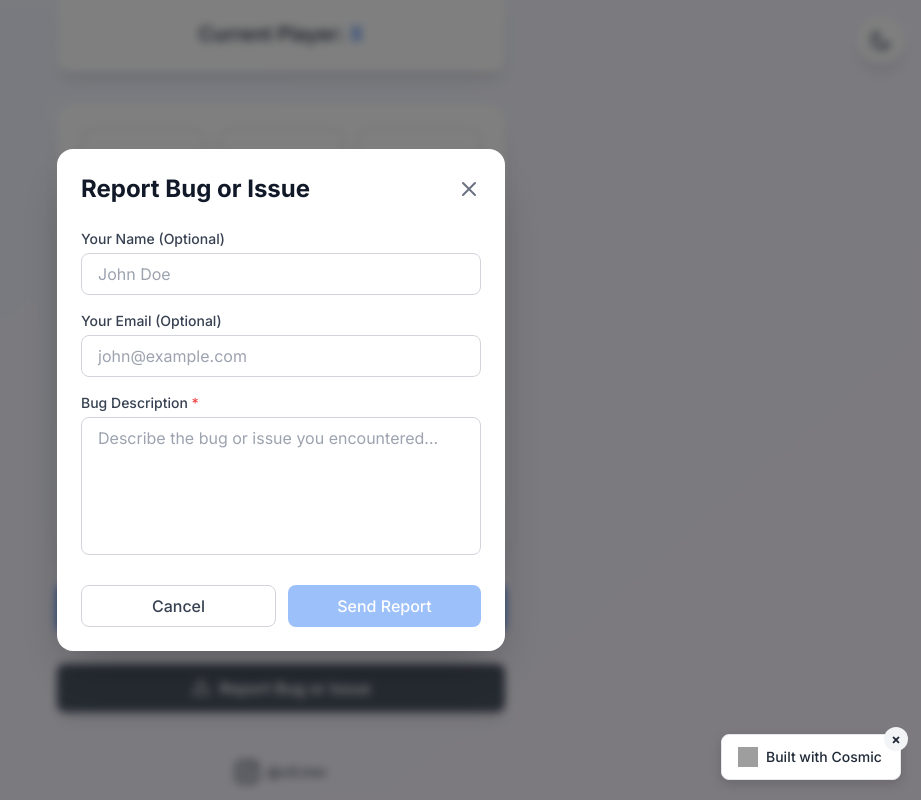
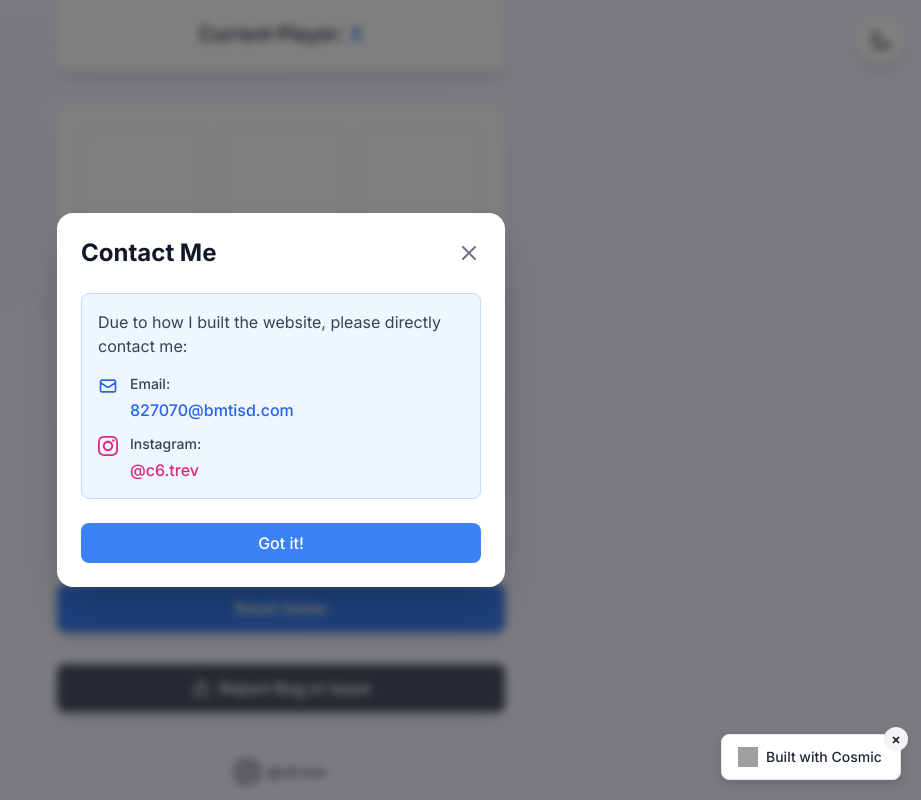
Before and after one commit to cosmic-community/tic-tac-toe-game-test, a Next.js app: page / in a window 1280 px wide. Both pictures are taken after a click on the button "Report Bug or Issue". Shown: the part 308-1108 px from the top of the page, without its empty margins (359-1280 px from the left). Built offline with nearby package versions, Linux system fonts and the light colour scheme; no server answers; grey boxes are pictures that could not be loaded.

Commit message:
Replace bug report form with contact information popup

```diff
--- a/components/BugReportModal.tsx
+++ b/components/BugReportModal.tsx
@@ -1,6 +1,4 @@
 'use client'
-
-import { useState } from 'react'
 
 interface BugReportModalProps {
   isOpen: boolean
@@ -8,61 +6,7 @@
 }
 
 export default function BugReportModal({ isOpen, onClose }: BugReportModalProps) {
-  const [formData, setFormData] = useState({
-    name: '',
-    email: '',
-    description: ''
-  })
-  const [isSubmitting, setIsSubmitting] = useState(false)
-  const [submitStatus, setSubmitStatus] = useState<'idle' | 'success' | 'error'>('idle')
-  const [errorMessage, setErrorMessage] = useState('')
-
   if (!isOpen) return null
-
-  const handleSubmit = async (e: React.FormEvent) => {
-    e.preventDefault()
-    setIsSubmitting(true)
-    setSubmitStatus('idle')
-    setErrorMessage('')
-
-    try {
-      const response = await fetch('/api/bug-report', {
-        method: 'POST',
-        headers: {
-          'Content-Type': 'application/json',
-        },
-        body: JSON.stringify(formData),
-      })
-
-      const data = await response.json()
-
-      if (!response.ok) {
-        throw new Error(data.error || 'Failed to send bug report')
-      }
-
-      setSubmitStatus('success')
-      setFormData({ name: '', email: '', description: '' })
-
-      // Auto close after success
-      setTimeout(() => {
-        onClose()
-        setSubmitStatus('idle')
-      }, 2000)
-    } catch (error) {
-      setSubmitStatus('error')
-      setErrorMessage(error instanceof Error ? error.message : 'Failed to send bug report')
-    } finally {
-      setIsSubmitting(false)
-    }
-  }
-
-  const handleClose = () => {
-    if (!isSubmitting) {
-      onClose()
-      setSubmitStatus('idle')
-      setErrorMessage('')
-    }
-  }
 
   return (
     <div className="fixed inset-0 z-50 flex items-center justify-center p-4 bg-black/50 backdrop-blur-sm">
@@ -70,12 +14,11 @@
         {/* Header */}
         <div className="flex items-center justify-between mb-6">
           <h2 className="text-2xl font-bold text-gray-900 dark:text-white">
-            Report Bug or Issue
+            Contact Me
           </h2>
           <button
-            onClick={handleClose}
-            disabled={isSubmitting}
-            className="text-gray-500 hover:text-gray-700 dark:text-gray-400 dark:hover:text-gray-200 transition-colors disabled:opacity-50"
+            onClick={onClose}
+            className="text-gray-500 hover:text-gray-700 dark:text-gray-400 dark:hover:text-gray-200 transition-colors"
             aria-label="Close modal"
           >
             <svg className="w-6 h-6" fill="none" stroke="currentColor" viewBox="0 0 24 24">
@@ -84,87 +27,58 @@
           </button>
         </div>
 
-        {/* Form */}
-        <form onSubmit={handleSubmit} className="space-y-4">
+        {/* Contact Information */}
+        <div className="space-y-6">
+          <div className="p-4 bg-blue-50 dark:bg-blue-900/30 border border-blue-200 dark:border-blue-800 rounded-lg">
+            <p className="text-gray-700 dark:text-gray-300 mb-4">
+              Due to how I built the website, please directly contact me:
+            </p>
+
+            <div className="space-y-3">
+              {/* Email */}
+              <div className="flex items-start gap-3">
+                <svg className="w-5 h-5 text-blue-600 dark:text-blue-400 mt-0.5 flex-shrink-0" fill="none" stroke="currentColor" viewBox="0 0 24 24">
+                  <path strokeLinecap="round" strokeLinejoin="round" strokeWidth={2} d="M3 8l7.89 5.26a2 2 0 002.22 0L21 8M5 19h14a2 2 0 002-2V7a2 2 0 00-2-2H5a2 2 0 00-2 2v10a2 2 0 002 2z" />
+                </svg>
                 <div>
-            <label htmlFor="name" className="block text-sm font-medium text-gray-700 dark:text-gray-300 mb-1">
-              Your Name (Optional)
-            </label>
-            <input
-              type="text"
-              id="name"
-              value={formData.name}
-              onChange={(e) => setFormData(prev => ({ ...prev, name: e.target.value }))}
-              className="w-full px-4 py-2 border border-gray-300 dark:border-gray-600 rounded-lg focus:ring-2 focus:ring-primary focus:border-transparent bg-white dark:bg-gray-700 text-gray-900 dark:text-white transition-colors"
-              placeholder="John Doe"
-            />
+                  <p className="text-sm font-medium text-gray-700 dark:text-gray-300 mb-1">Email:</p>
+                  <a
+                    href="mailto:827070@bmtisd.com"
+                    className="text-blue-600 dark:text-blue-400 hover:underline font-medium break-all"
+                  >
+                    827070@bmtisd.com
+                  </a>
+                </div>
               </div>
 
+              {/* Instagram */}
+              <div className="flex items-start gap-3">
+                <svg className="w-5 h-5 text-pink-600 dark:text-pink-400 mt-0.5 flex-shrink-0" fill="currentColor" viewBox="0 0 24 24">
+                  <path d="M12 2.163c3.204 0 3.584.012 4.85.07 3.252.148 4.771 1.691 4.919 4.919.058 1.265.069 1.645.069 4.849 0 3.205-.012 3.584-.069 4.849-.149 3.225-1.664 4.771-4.919 4.919-1.266.058-1.644.07-4.85.07-3.204 0-3.584-.012-4.849-.07-3.26-.149-4.771-1.699-4.919-4.92-.058-1.265-.07-1.644-.07-4.849 0-3.204.013-3.583.07-4.849.149-3.227 1.664-4.771 4.919-4.919 1.266-.057 1.645-.069 4.849-.069zm0-2.163c-3.259 0-3.667.014-4.947.072-4.358.2-6.78 2.618-6.98 6.98-.059 1.281-.073 1.689-.073 4.948 0 3.259.014 3.668.072 4.948.2 4.358 2.618 6.78 6.98 6.98 1.281.058 1.689.072 4.948.072 3.259 0 3.668-.014 4.948-.072 4.354-.2 6.782-2.618 6.979-6.98.059-1.28.073-1.689.073-4.948 0-3.259-.014-3.667-.072-4.947-.196-4.354-2.617-6.78-6.979-6.98-1.281-.059-1.69-.073-4.949-.073zm0 5.838c-3.403 0-6.162 2.759-6.162 6.162s2.759 6.163 6.162 6.163 6.162-2.759 6.162-6.163c0-3.403-2.759-6.162-6.162-6.162zm0 10.162c-2.209 0-4-1.79-4-4 0-2.209 1.791-4 4-4s4 1.791 4 4c0 2.21-1.791 4-4 4zm6.406-11.845c-.796 0-1.441.645-1.441 1.44s.645 1.44 1.441 1.44c.795 0 1.439-.645 1.439-1.44s-.644-1.44-1.439-1.44z"/>
+                </svg>
                 <div>
-            <label htmlFor="email" className="block text-sm font-medium text-gray-700 dark:text-gray-300 mb-1">
-              Your Email (Optional)
-            </label>
-            <input
-              type="email"
-              id="email"
-              value={formData.email}
-              onChange={(e) => setFormData(prev => ({ ...prev, email: e.target.value }))}
-              className="w-full px-4 py-2 border border-gray-300 dark:border-gray-600 rounded-lg focus:ring-2 focus:ring-primary focus:border-transparent bg-white dark:bg-gray-700 text-gray-900 dark:text-white transition-colors"
-              placeholder="john@example.com"
-            />
+                  <p className="text-sm font-medium text-gray-700 dark:text-gray-300 mb-1">Instagram:</p>
+                  <a
+                    href="https://instagram.com/c6.trev"
+                    target="_blank"
+                    rel="noopener noreferrer"
+                    className="text-pink-600 dark:text-pink-400 hover:underline font-medium"
+                  >
+                    @c6.trev
+                  </a>
+                </div>
+              </div>
+            </div>
           </div>
 
-          <div>
-            <label htmlFor="description" className="block text-sm font-medium text-gray-700 dark:text-gray-300 mb-1">
-              Bug Description <span className="text-red-500">*</span>
-            </label>
-            <textarea
-              id="description"
-              value={formData.description}
-              onChange={(e) => setFormData(prev => ({ ...prev, description: e.target.value }))}
-              required
-              rows={5}
-              className="w-full px-4 py-2 border border-gray-300 dark:border-gray-600 rounded-lg focus:ring-2 focus:ring-primary focus:border-transparent bg-white dark:bg-gray-700 text-gray-900 dark:text-white transition-colors resize-none"
-              placeholder="Describe the bug or issue you encountered..."
-            />
-          </div>
-
-          {/* Status Messages */}
-          {submitStatus === 'success' && (
-            <div className="p-3 bg-green-50 dark:bg-green-900/30 border border-green-200 dark:border-green-800 rounded-lg">
-              <p className="text-sm text-green-800 dark:text-green-200 font-medium">
-                ✓ Bug report sent successfully! Thank you for your feedback.
-              </p>
-            </div>
-          )}
-
-          {submitStatus === 'error' && (
-            <div className="p-3 bg-red-50 dark:bg-red-900/30 border border-red-200 dark:border-red-800 rounded-lg">
-              <p className="text-sm text-red-800 dark:text-red-200 font-medium">
-                ✗ {errorMessage}
-              </p>
-            </div>
-          )}
-
-          {/* Buttons */}
-          <div className="flex gap-3 pt-2">
+          {/* Close Button */}
           <button
-              type="button"
-              onClick={handleClose}
-              disabled={isSubmitting}
-              className="flex-1 px-4 py-2 border border-gray-300 dark:border-gray-600 text-gray-700 dark:text-gray-300 rounded-lg font-medium hover:bg-gray-50 dark:hover:bg-gray-700 transition-colors disabled:opacity-50"
+            onClick={onClose}
+            className="w-full px-4 py-2 bg-primary text-white rounded-lg font-medium hover:bg-blue-600 transition-colors"
           >
-              Cancel
-            </button>
-            <button
-              type="submit"
-              disabled={isSubmitting || !formData.description.trim()}
-              className="flex-1 px-4 py-2 bg-primary text-white rounded-lg font-medium hover:bg-blue-600 transition-colors disabled:opacity-50 disabled:cursor-not-allowed"
-            >
-              {isSubmitting ? 'Sending...' : 'Send Report'}
+            Got it!
           </button>
         </div>
-        </form>
       </div>
     </div>
   )
```
Lines whose indentation alone changed are shown as unchanged.
